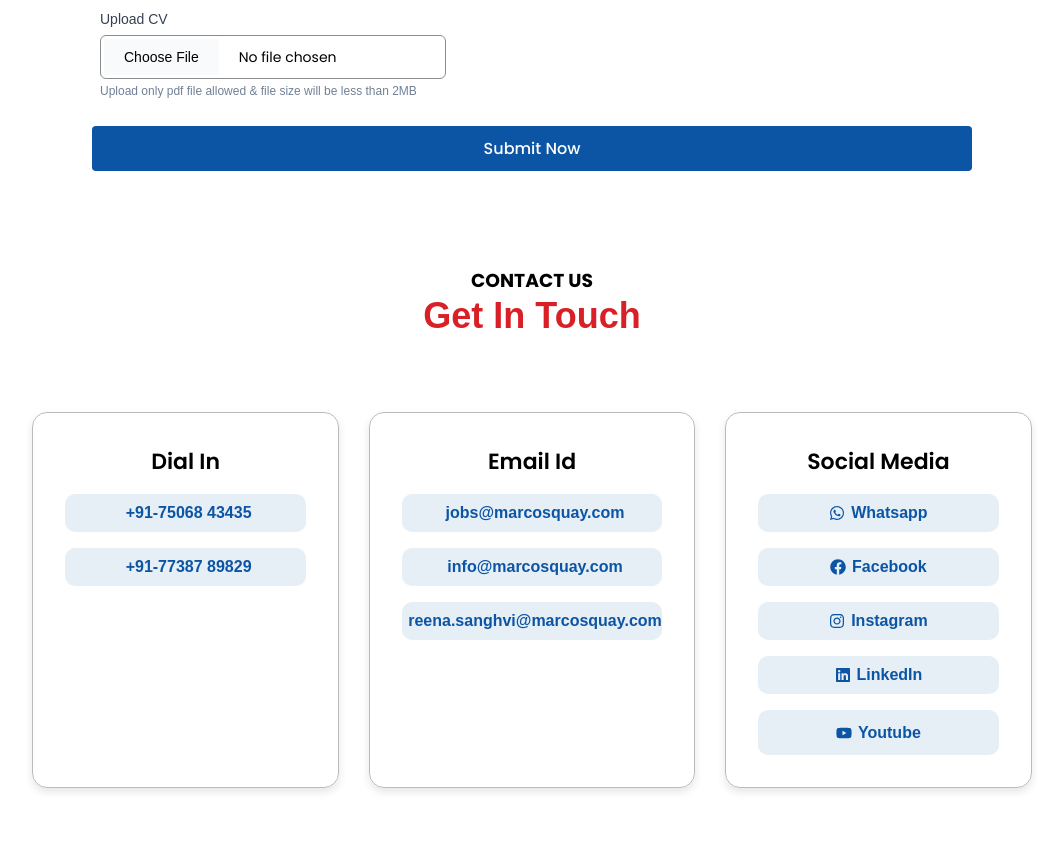
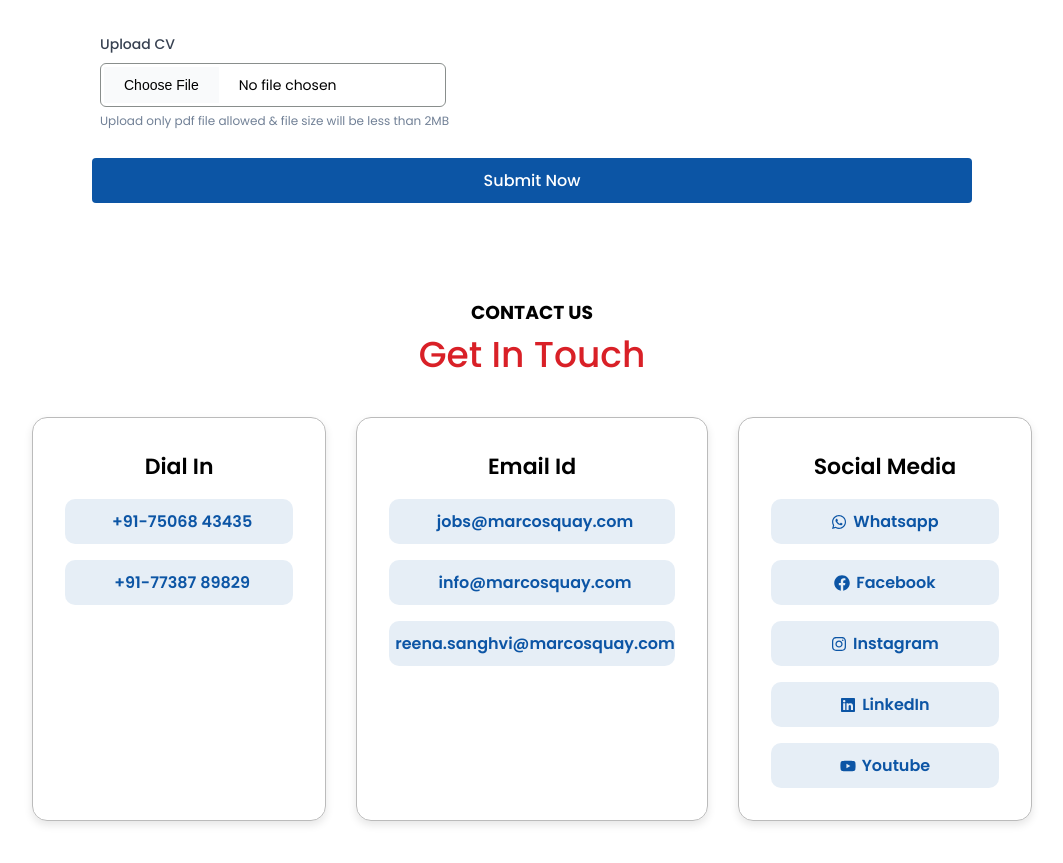
Before and after one commit to shivhub09/MQ-WEBSITE, a React (Vite) app in the folder client/: page /career in a window 1280 px wide. Shown: the part 396-1259 px from the top of the page, without its empty margins (108-1171 px from the left). Built offline with nearby package versions, Linux system fonts and the light colour scheme.

Commit message:
final changes

```diff
--- a/client/src/pages/CareerPage/CareerPage.css
+++ b/client/src/pages/CareerPage/CareerPage.css
@@ -19,11 +19,11 @@
 }
 .form-title {
   font-size: 36px;
-  font-weight: 750;
+  font-weight: 500;
   text-align: center;
   color: #D92027;
   margin-bottom: 20px;
-  font-family: sans-serif;
+  font-family: "Poppins", system-ui;
 }
 
 .form-group {
@@ -44,7 +44,7 @@ label {
   display: block;
   font-size: 14px;
   color: #374151;
-  font-family: sans-serif;
+  font-family: "Poppins", system-ui;
   margin-bottom: 8px;
   font-weight: 500;
 }
@@ -77,7 +77,7 @@ input[type=file]::file-selector-button {
 
 .file-info {
   font-size: 12px;
-  font-family: sans-serif;
+  font-family: "Poppins", system-ui;
   color: #718096;
   margin-top: 5px;
 }
@@ -141,7 +141,7 @@ input[type=file]::file-selector-button {
 }
 #Dial h3{
   font-size: 16px;
-  font-family: sans-serif;
+  font-family: "Poppins", system-ui;
 }
 .details{
   display: flex;
@@ -160,6 +160,9 @@ input[type=file]::file-selector-button {
   text-decoration: none;
   color: #0C55A5;
   font-size: 16px;
-  font-family: sans-serif;
+  font-family: "Poppins", system-ui;
   font-weight: 600;
 }
+.main-container{
+  padding: 0px 120px;
+}
```
